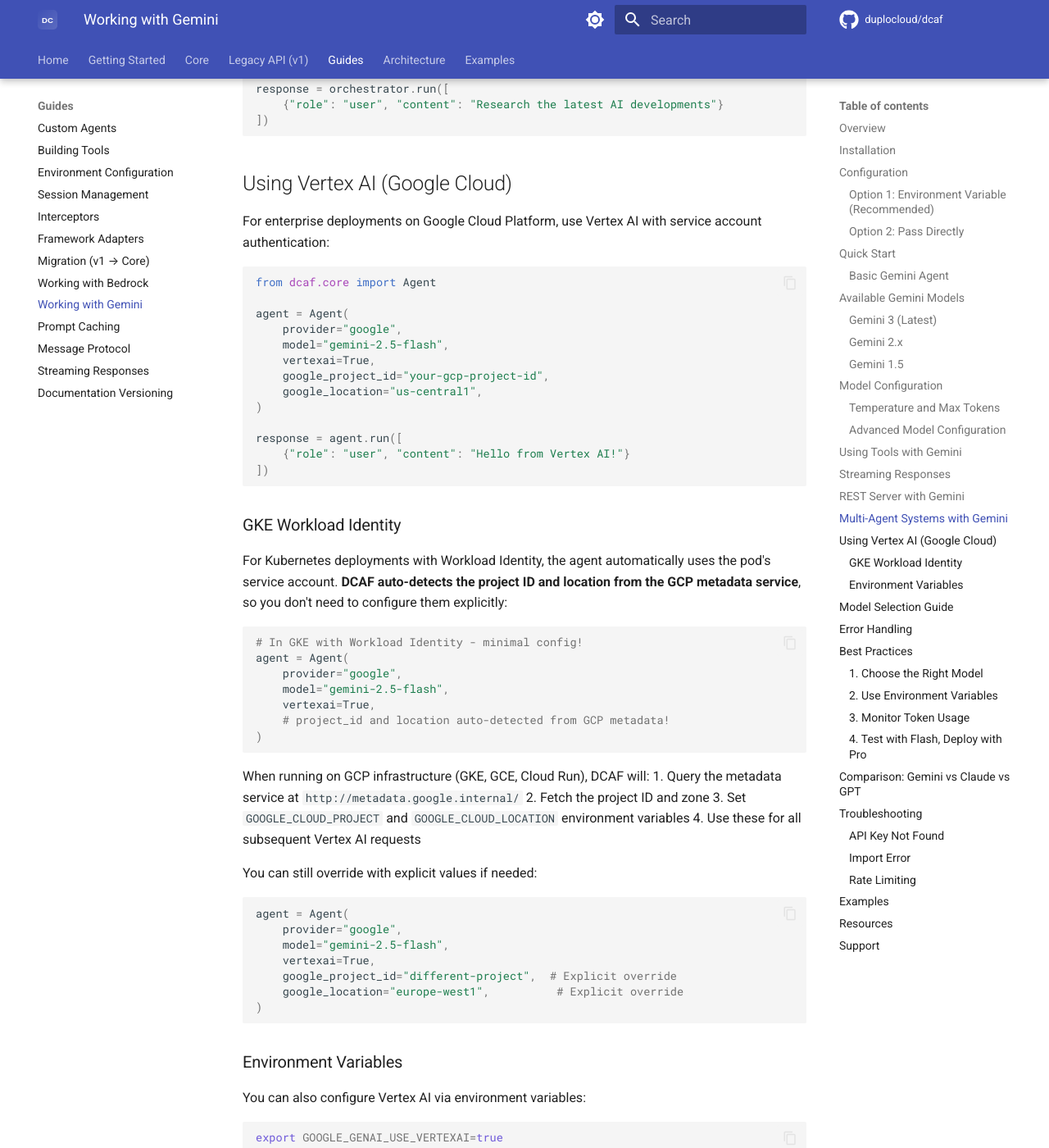
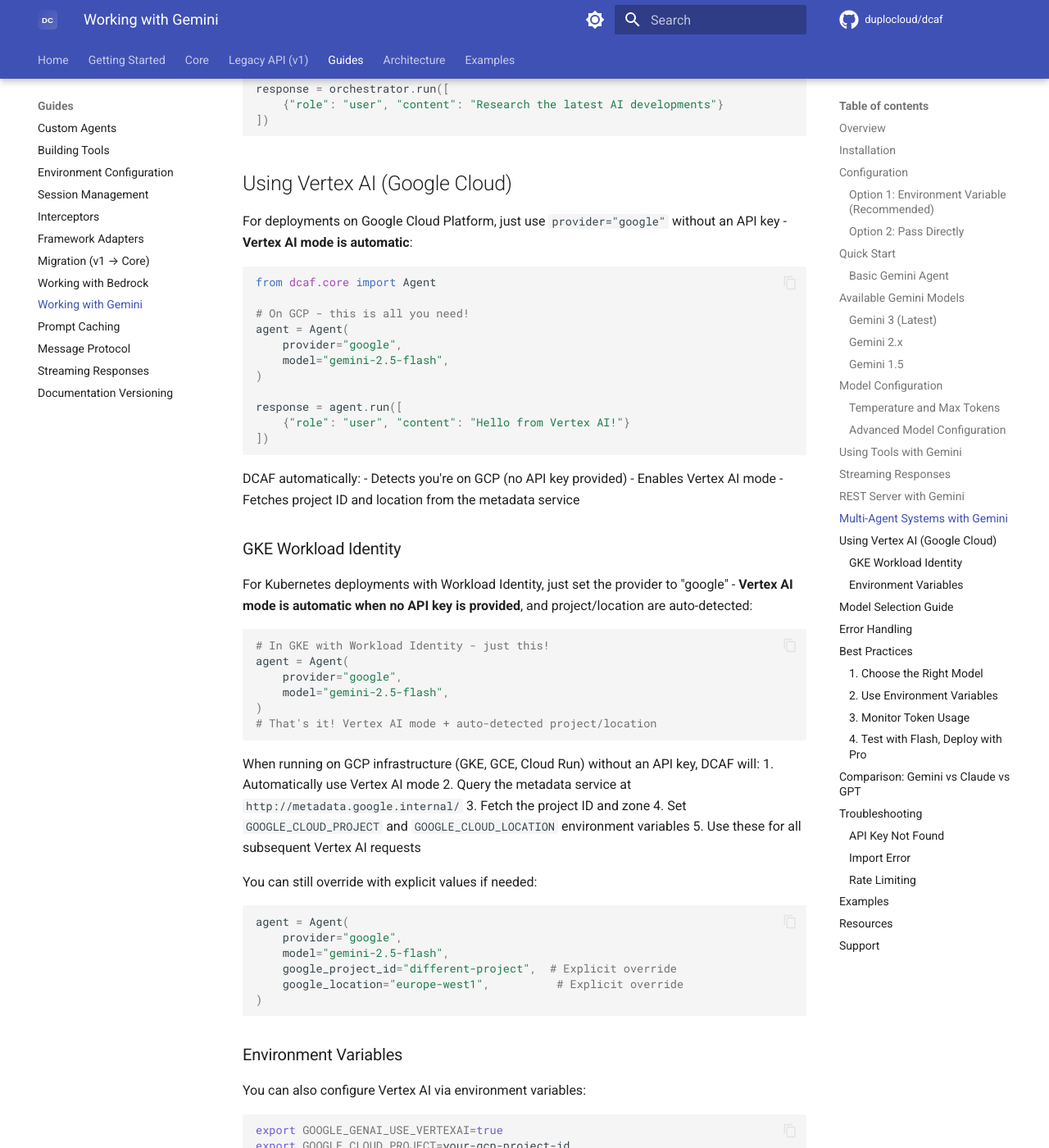
Before and after one commit to duplocloud/dcaf, an MkDocs documentation site: the page built from docs/guides/working-with-gemini.md, in a window 1280 px wide and 1400 px high, scrolled down 6190 px. Shown: the whole window at 82% size. Built offline with MkDocs 1.6.1 and Material for MkDocs 9.7.7, drawn with Linux system fonts in a browser that asks for light colours; comment, search, counter and statistics services are not loaded.

Commit message:
feat: Auto-enable Vertex AI when no API key provided
When using provider="google" without an API key, DCAF now automatically
uses Vertex AI mode. This simplifies GCP deployments to just:

    agent = Agent(provider="google", model="gemini-2.5-flash")

The mode selection logic is now:
- API key provided → Google AI Studio mode
- No API key → Vertex AI mode (with auto-detected project/location)

No need to set vertexai=True or GOOGLE_GENAI_USE_VERTEXAI anymore.

````diff
--- a/docs/guides/working-with-gemini.md
+++ b/docs/guides/working-with-gemini.md
@@ -303,17 +303,15 @@
 
 ## Using Vertex AI (Google Cloud)
 
-For enterprise deployments on Google Cloud Platform, use Vertex AI with service account authentication:
+For deployments on Google Cloud Platform, just use `provider="google"` without an API key - **Vertex AI mode is automatic**:
 
 ```python
 from dcaf.core import Agent
 
+# On GCP - this is all you need!
 agent = Agent(
     provider="google",
     model="gemini-2.5-flash",
-    vertexai=True,
-    google_project_id="your-gcp-project-id",
-    google_location="us-central1",
 )
 
 response = agent.run([
@@ -321,25 +319,30 @@
 ])
 ```
 
+DCAF automatically:
+- Detects you're on GCP (no API key provided)
+- Enables Vertex AI mode
+- Fetches project ID and location from the metadata service
+
 ### GKE Workload Identity
 
-For Kubernetes deployments with Workload Identity, the agent automatically uses the pod's service account. **DCAF auto-detects the project ID and location from the GCP metadata service**, so you don't need to configure them explicitly:
+For Kubernetes deployments with Workload Identity, just set the provider to "google" - **Vertex AI mode is automatic when no API key is provided**, and project/location are auto-detected:
 
 ```python
-# In GKE with Workload Identity - minimal config!
+# In GKE with Workload Identity - just this!
 agent = Agent(
     provider="google",
     model="gemini-2.5-flash",
-    vertexai=True,
-    # project_id and location auto-detected from GCP metadata!
 )
+# That's it! Vertex AI mode + auto-detected project/location
 ```
 
-When running on GCP infrastructure (GKE, GCE, Cloud Run), DCAF will:
-1. Query the metadata service at `http://metadata.google.internal/`
-2. Fetch the project ID and zone
-3. Set `GOOGLE_CLOUD_PROJECT` and `GOOGLE_CLOUD_LOCATION` environment variables
-4. Use these for all subsequent Vertex AI requests
+When running on GCP infrastructure (GKE, GCE, Cloud Run) without an API key, DCAF will:
+1. Automatically use Vertex AI mode
+2. Query the metadata service at `http://metadata.google.internal/`
+3. Fetch the project ID and zone
+4. Set `GOOGLE_CLOUD_PROJECT` and `GOOGLE_CLOUD_LOCATION` environment variables
+5. Use these for all subsequent Vertex AI requests
 
 You can still override with explicit values if needed:
 
@@ -347,7 +350,6 @@
 agent = Agent(
     provider="google",
     model="gemini-2.5-flash",
-    vertexai=True,
     google_project_id="different-project",  # Explicit override
     google_location="europe-west1",          # Explicit override
 )
````
Also changed, not shown: CHANGELOG.md (+5 -0 lines), 1 other file.
